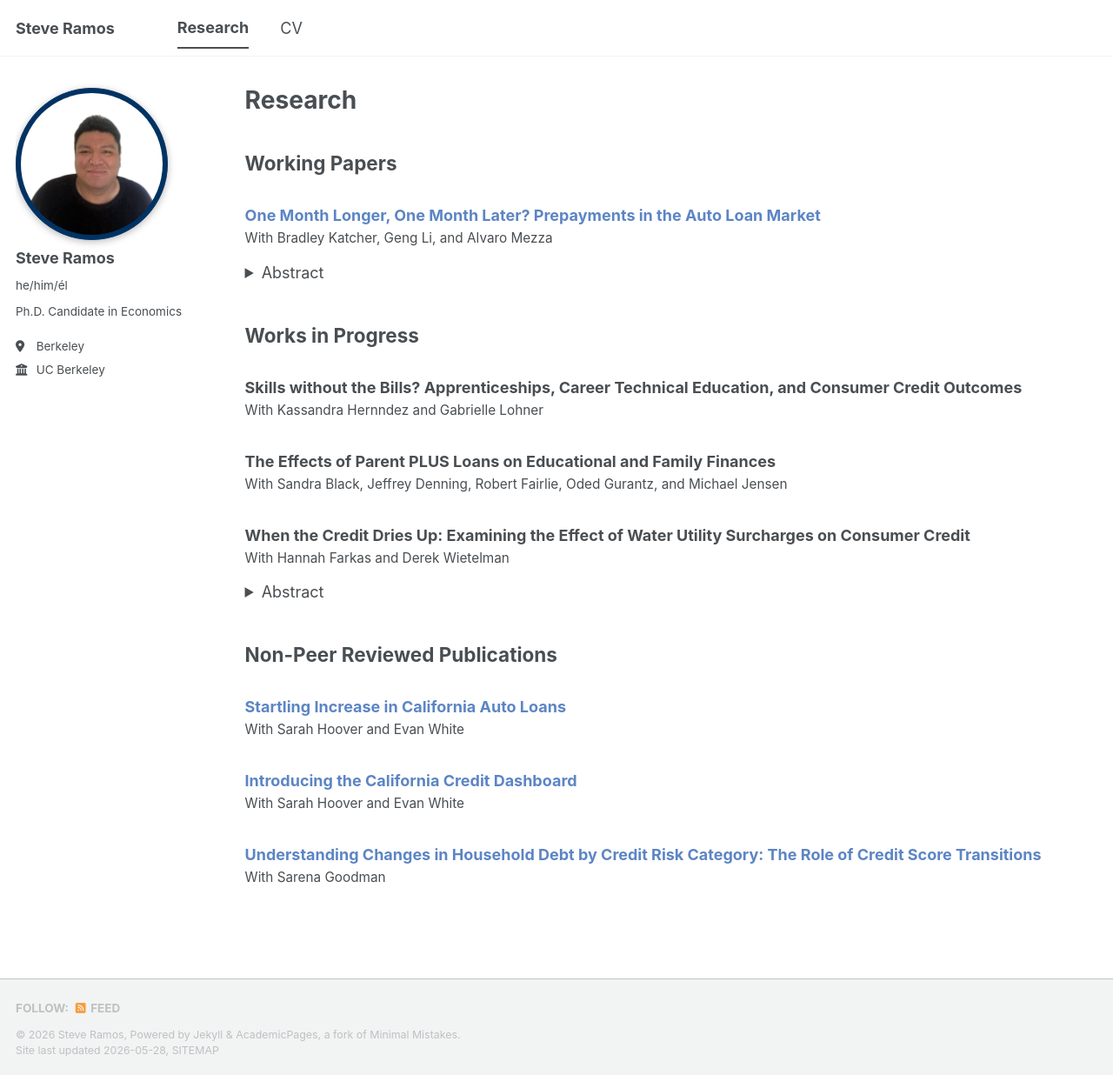
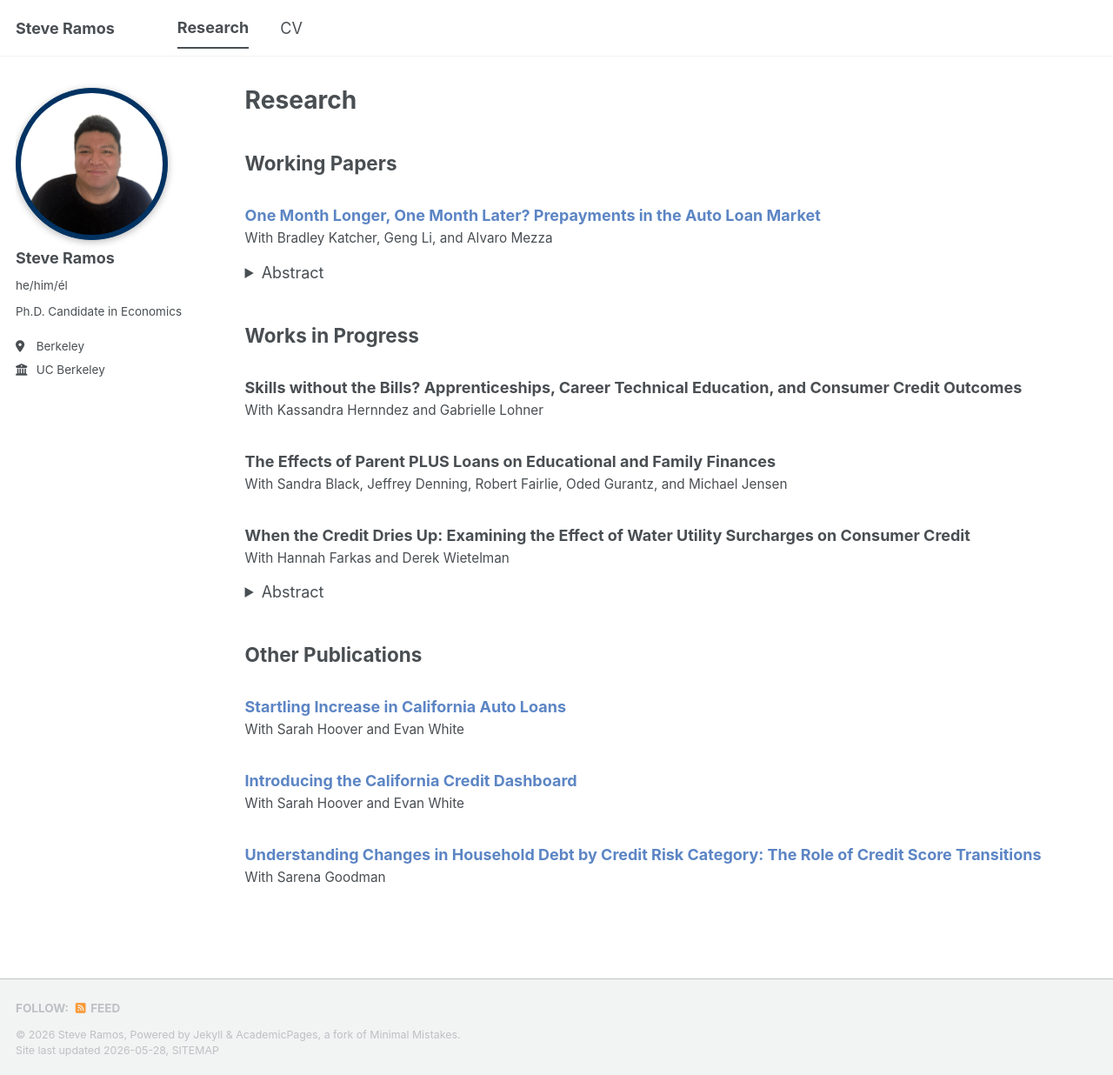
Before and after one commit to ramos-steve/ramos-steve.github.io, a Jekyll site: the page built from _pages/research.md, in a window 1280 px wide and 1236 px high. Shown: the whole window at 87% size. Built offline with Jekyll 4.4.1, drawn with Linux system fonts in a browser that asks for light colours; a script bundle is joined from its source files by our own code; library files that are not in the unit come from our copies.

Commit message:
Update research.md

```diff
--- a/_pages/research.md
+++ b/_pages/research.md
@@ -59,7 +59,7 @@ In California, the delivery of water is handled through nearly 3,000 different u
 </details>
 
 
-## Non-Peer Reviewed Publications
+## Other Publications
 
 ### [Startling Increase in California Auto Loans](https://capolicylab.org/wp-content/uploads/2026/01/Starting-Increase-in-California-Auto-Loans.pdf?_gl=1*1di8v8j*_ga*MTE2NTY3ODQ0OS4xNzc4NzgwODU3*_ga_T1Q63L9N7R*czE3Nzk5MzE4ODIkbzQkZzEkdDE3Nzk5MzE5MDUkajM3JGwwJGgw)
 <p class="coauthors">
```
